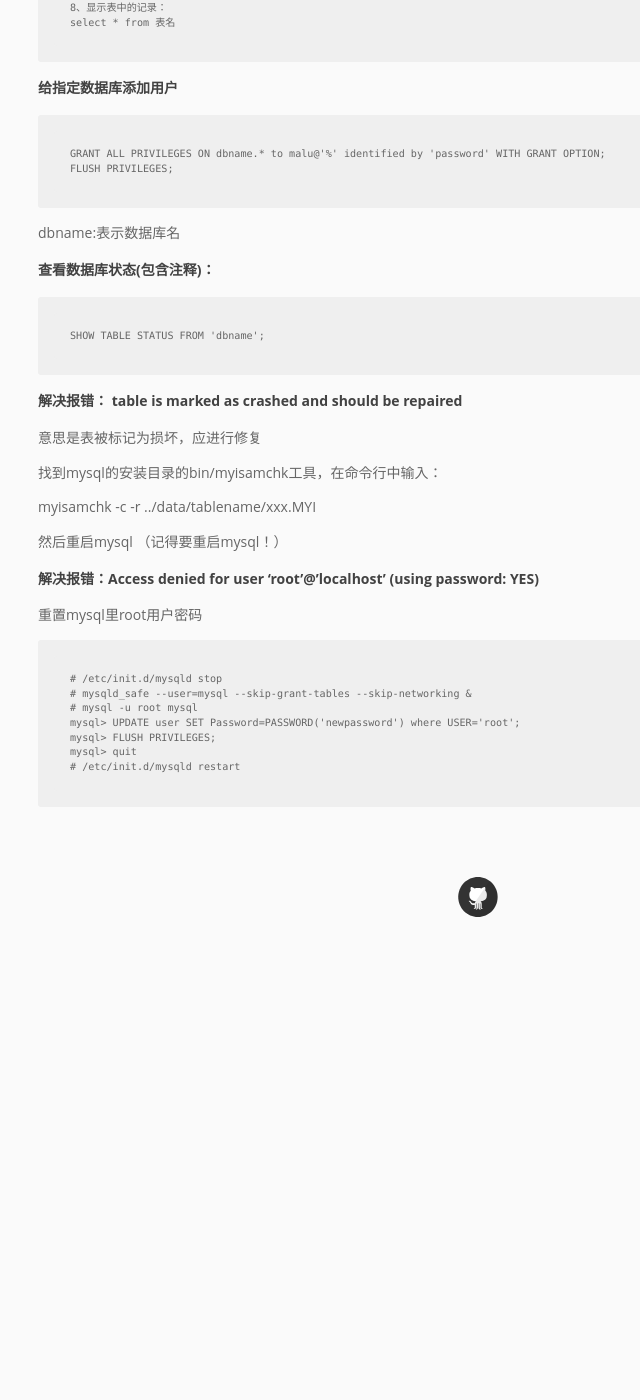
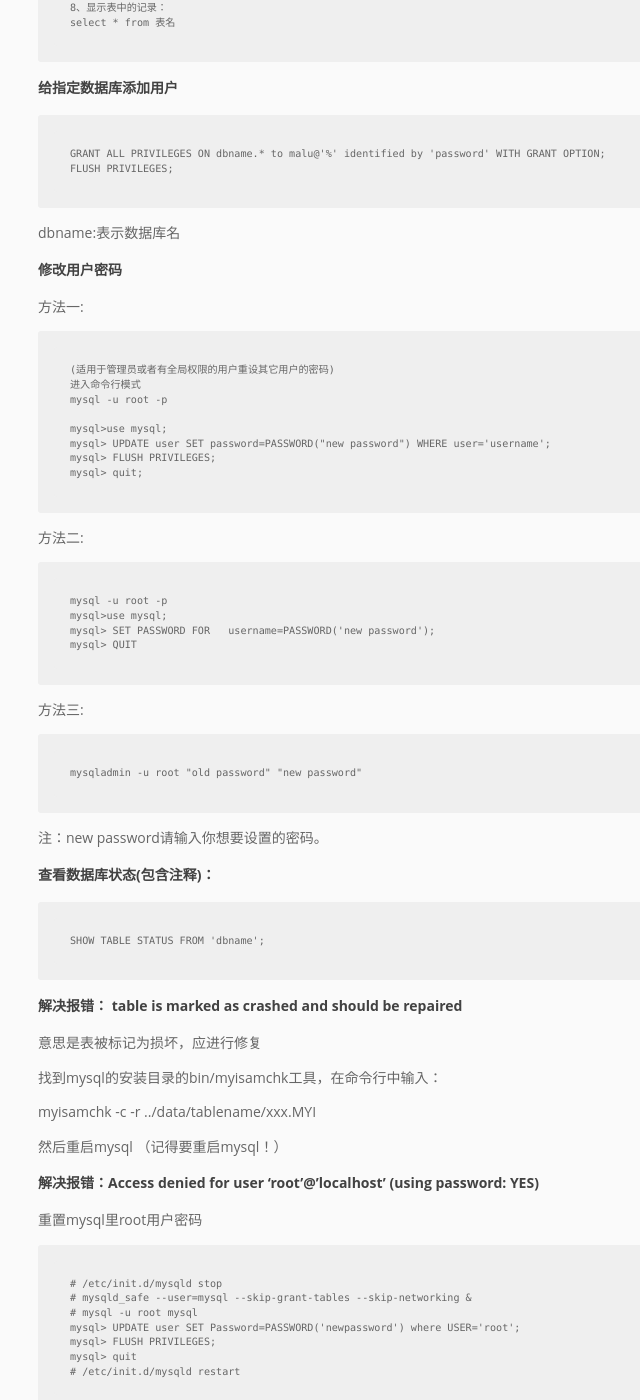
Before and after one commit to pingmalu/pingmalu.github.io, a Jekyll site: the page built from _posts/2015-12-07-MySQL日常笔记.md, in a window 1280 px wide and 1400 px high, scrolled down 4341 px. Shown: the whole window, without its empty margins (162-802 px from the left). Built offline with Jekyll 4.4.1, drawn with Linux system fonts in a browser that asks for light colours; nearby versions of some CDN libraries; before the commit the page ends 5282 px from its top, so only the background shows below that.

Commit message:
'update'

```diff
--- a/_posts/2015-12-07-MySQL日常笔记.md
+++ b/_posts/2015-12-07-MySQL日常笔记.md
@@ -178,6 +178,33 @@
 
 dbname:表示数据库名
 
+### 修改用户密码
+
+方法一:
+
+	(适用于管理员或者有全局权限的用户重设其它用户的密码)
+	进入命令行模式
+	mysql -u root -p
+
+	mysql>use mysql;
+	mysql> UPDATE user SET password=PASSWORD("new password") WHERE user='username';
+	mysql> FLUSH PRIVILEGES;
+	mysql> quit;
+
+方法二:
+
+	mysql -u root -p
+	mysql>use mysql;
+	mysql> SET PASSWORD FOR   username=PASSWORD('new password');
+	mysql> QUIT
+
+
+方法三:
+
+	mysqladmin -u root "old password" "new password"
+
+注：new password请输入你想要设置的密码。
+
 
 ### 查看数据库状态(包含注释)：
 
```
